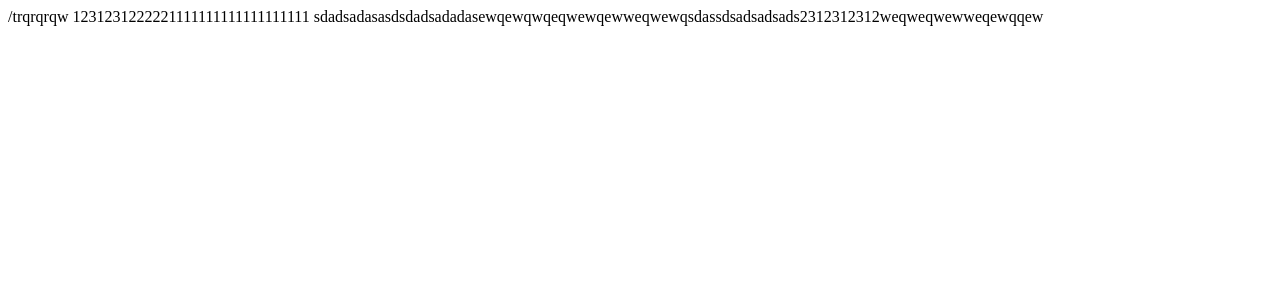
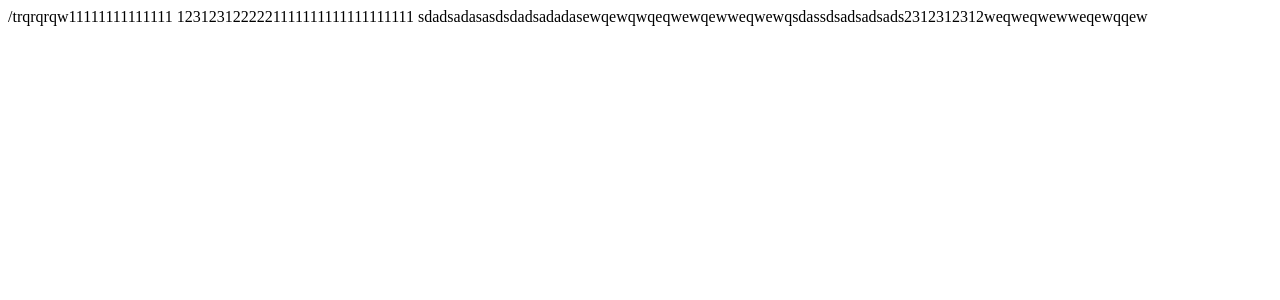
Before and after one commit to HieuJB/testwwww, a Nuxt app: page / in a window 1280 px wide. Shown: the top 300 px of the page. Built offline with nearby package versions, Linux system fonts and the light colour scheme.

Commit message:
feat : update data

```diff
--- a/app.vue
+++ b/app.vue
@@ -1,5 +1,5 @@
 <template>
-  <div>/trqrqrqw
+  <div>/trqrqrqw11111111111111
   1231231222221111111111111111111
    sdadsadasasdsdadsadadasewqewqwqeqwewqewweqwewqsdassdsadsadsads2312312312weqweqwewweqewqqew
   </div>
```
